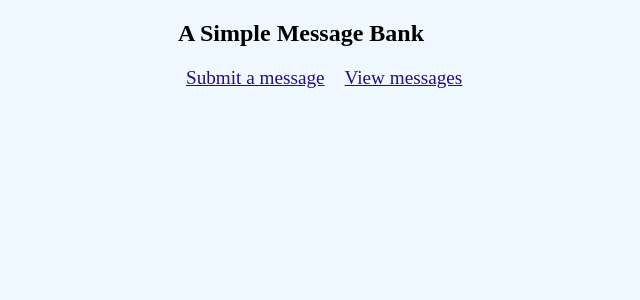
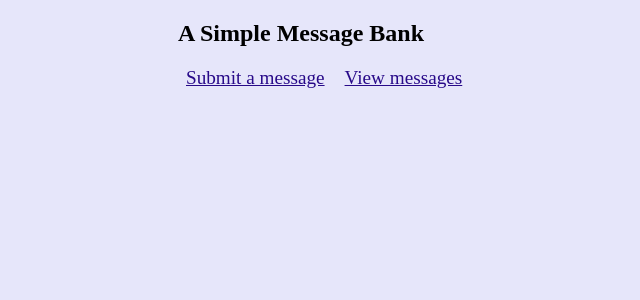
Before and after one commit to askpl00/flask_hw3_16B, a Flask app: page / in a window 1280 px wide. Shown: the top 300 px of the page, without its empty margins (12-652 px from the left). Run offline with Flask 3, Linux system fonts and the light colour scheme.

Commit message:
update app.py and view

```diff
--- a/static/style.css
+++ b/static/style.css
@@ -1,6 +1,6 @@
 
 body {
-    background-color: aliceblue;
+    background-color: lavender;
     max-width: 900px;
     margin: 0 auto;
 }
```
